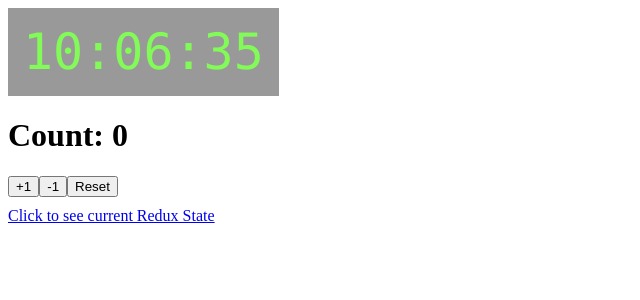
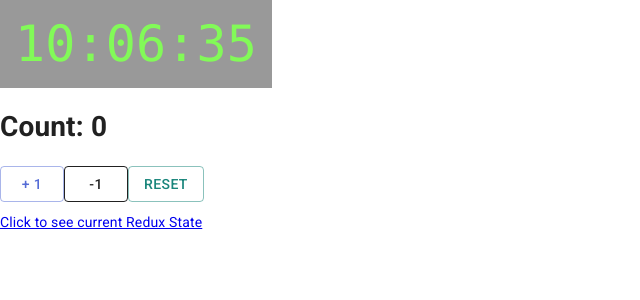
Before and after one commit to thanhtrungvo8401/Portal, a Next.js app: page / in a window 1280 px wide. Shown: the top 300 px of the page, without its empty margins (0-640 px from the left). Built offline with nearby package versions, Linux system fonts and the light colour scheme.

Commit message:
01 -- handle add material-ui-theme for project

```diff
--- a/components/counter.js
+++ b/components/counter.js
@@ -1,3 +1,4 @@
+import { Button } from "@material-ui/core";
 import { useSelector, useDispatch } from "react-redux";
 import {
   incrementCount,
@@ -14,9 +15,27 @@
       <h1>
         Count: <span>{count}</span>
       </h1>
-      <button onClick={() => dispatch(incrementCount())}>+1</button>
-      <button onClick={() => dispatch(decrementCount())}>-1</button>
-      <button onClick={() => dispatch(resetCount())}>Reset</button>
+      <Button
+        color="primary"
+        onClick={() => dispatch(incrementCount())}
+        variant={"outlined"}
+      >
+        + 1
+      </Button>
+      <Button
+        color="inherit"
+        onClick={() => dispatch(decrementCount())}
+        variant={"outlined"}
+      >
+        -1
+      </Button>
+      <Button
+        color="secondary"
+        onClick={() => dispatch(resetCount())}
+        variant={"outlined"}
+      >
+        Reset
+      </Button>
     </div>
   );
 };
--- a/pages/_app.js
+++ b/pages/_app.js
@@ -1,12 +1,43 @@
+import React, { useEffect } from "react";
+import PropTypes from "prop-types";
+
 import { Provider } from "react-redux";
 import { useStore } from "../redux/store";
+import Head from "next/head";
+import { ThemeProvider } from "@material-ui/core/styles";
+import theme from "../components/theme";
+import { CssBaseline } from "@material-ui/core";
 
-export default function App({ Component, pageProps }) {
+export default function MyApp({ Component, pageProps }) {
   const store = useStore(pageProps.initialReduxState);
-
+  useEffect(() => {
+    // Remove the server-side injected CSS.
+    const jssStyles = document.querySelector("#jss-server-side");
+    if (jssStyles) {
+      jssStyles.parentElement.removeChild(jssStyles);
+    }
+  }, []);
   return (
-    <Provider store={store}>
-      <Component {...pageProps} />
-    </Provider>
+    <React.Fragment>
+      <Head>
+        <title>NEKO-KUN</title>
+        <meta
+          name="viewport"
+          content="minimum-scale=1, initial-scale=1, width=device-width"
+        />
+      </Head>
+      <ThemeProvider theme={theme}>
+        {/* CssBaseline kickstart an elegant, consistent, and simple baseline to build upon. */}
+        <CssBaseline />
+        <Provider store={store}>
+          <Component {...pageProps} />
+        </Provider>
+      </ThemeProvider>
+    </React.Fragment>
   );
 }
+
+MyApp.propTypes = {
+  Component: PropTypes.elementType.isRequired,
+  pageProps: PropTypes.object.isRequired,
+};
--- /dev/null
+++ b/pages/_document.js
@@ -0,0 +1,69 @@
+import { ServerStyleSheets } from "@material-ui/core/styles";
+import Document, { Head, Html, Main, NextScript } from "next/document";
+import theme from "../components/theme";
+
+export default class MyDocument extends Document {
+  render() {
+    return (
+      <Html lang="en">
+        <Head>
+          {/* PWA primary color */}
+          <meta name="theme-color" content={theme.palette.primary.main} />
+          <link
+            rel="stylesheet"
+            href="https://fonts.googleapis.com/css?family=Roboto:300,400,500,700&display=swap"
+          />
+        </Head>
+        <body>
+          <Main />
+          <NextScript />
+        </body>
+      </Html>
+    );
+  }
+}
+
+// `getInitialProps` belongs to `_document` (instead of `_app`),
+// it's compatible with server-side generation (SSG).
+MyDocument.getInitialProps = async (ctx) => {
+  // Resolution order
+  //
+  // On the server:
+  // 1. app.getInitialProps
+  // 2. page.getInitialProps
+  // 3. document.getInitialProps
+  // 4. app.render
+  // 5. page.render
+  // 6. document.render
+  //
+  // On the server with error:
+  // 1. document.getInitialProps
+  // 2. app.render
+  // 3. page.render
+  // 4. document.render
+  //
+  // On the client
+  // 1. app.getInitialProps
+  // 2. page.getInitialProps
+  // 3. app.render
+  // 4. page.render
+
+  const sheets = new ServerStyleSheets();
+  const originalRenderPage = ctx.renderPage;
+
+  ctx.renderPage = () =>
+    originalRenderPage({
+      enhanceApp: (App) => (props) => sheets.collect(<App {...props} />),
+    });
+
+  const initialProps = await Document.getInitialProps(ctx);
+
+  return {
+    ...initialProps,
+    // Styles fragment is rendered after the app and page rendering finish.
+    styles: [
+      ...React.Children.toArray(initialProps.styles),
+      sheets.getStyleElement(),
+    ],
+  };
+};
```
